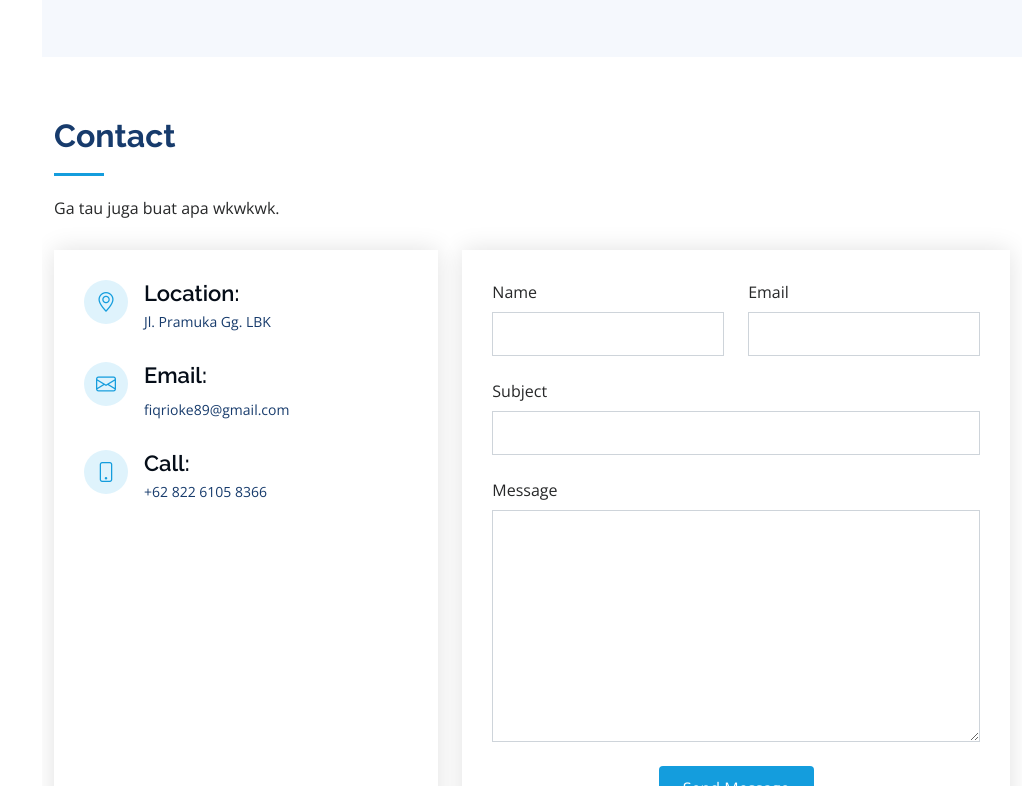
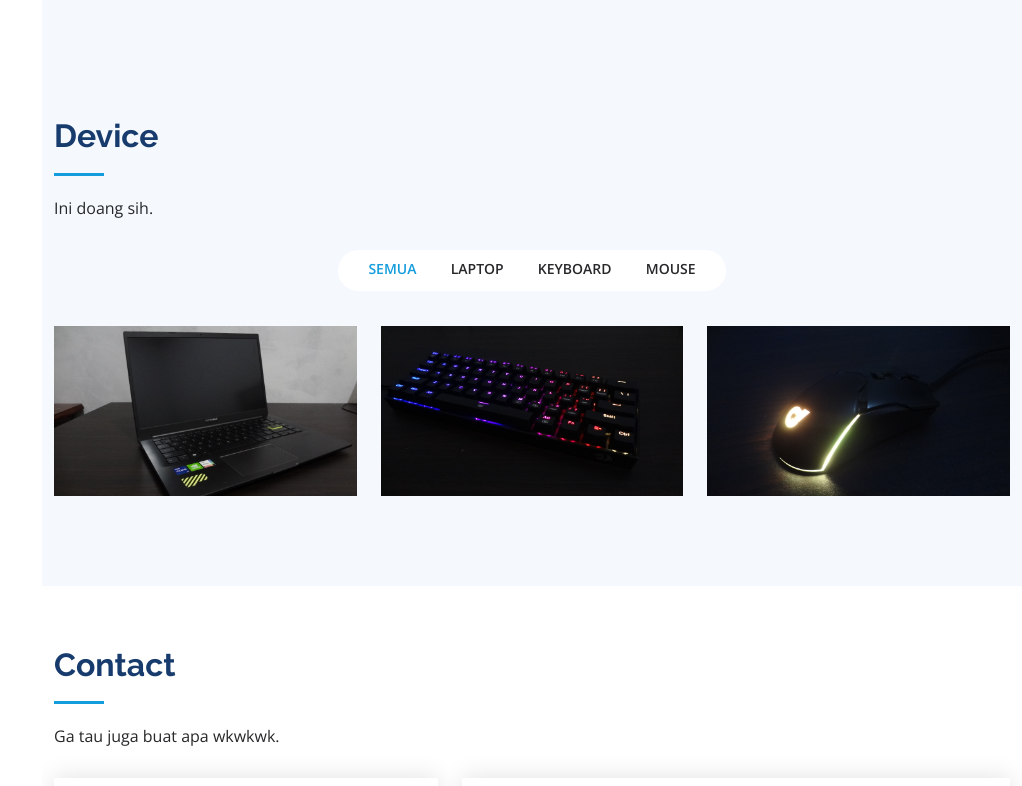
Before and after one commit to zizfiq/zizfiq.github.io, a plain HTML site: page index.html in a window 1280 px wide. Shown: the part 1730-2516 px from the top of the page, without its empty margins (258-1280 px from the left). Drawn offline with nearby package versions, Linux system fonts and the light colour scheme.

Commit message:
menambahkan kembali device

```diff
--- a/index.html
+++ b/index.html
@@ -54,7 +54,10 @@
               <a href="#about" class="nav-link scrollto"><i class="bx bx-user"></i> <span>About</span></a>
             </li>
             <li>
-              <a href="#skills" class="nav-link scrollto"><i class="bx bx-book-content"></i> <span>Skills</span></a>
+              <a href="#skills" class="nav-link scrollto"><i class="bx bx-user"></i> <span>Skills</span></a>
+            </li>
+            <li>
+              <a href="#portfolio" class="nav-link scrollto"><i class="bx bx-book-content"></i> <span>Device</span></a>
             </li>
             <li>
               <a href="#contact" class="nav-link scrollto"><i class="bx bx-envelope"></i> <span>Contact</span></a>
@@ -175,6 +178,60 @@
       </section>
       <!-- End Skills Section -->
 
+      <!-- ======= Portfolio Section ======= -->
+      <section id="portfolio" class="portfolio section-bg">
+        <div class="container">
+          <div class="section-title">
+            <h2>Device</h2>
+            <p>Ini doang sih.</p>
+          </div>
+
+          <div class="row" data-aos="fade-up">
+            <div class="col-lg-12 d-flex justify-content-center">
+              <ul id="portfolio-flters">
+                <li data-filter="*" class="filter-active">Semua</li>
+                <li data-filter=".filter-app">Laptop</li>
+                <li data-filter=".filter-card">Keyboard</li>
+                <li data-filter=".filter-web">Mouse</li>
+              </ul>
+            </div>
+          </div>
+
+          <div class="row portfolio-container" data-aos="fade-up" data-aos-delay="100">
+            <div class="col-lg-4 col-md-6 portfolio-item filter-app">
+              <div class="portfolio-wrap">
+                <img src="assets/img/portfolio-1.JPG" class="img-fluid" alt="" />
+                <div class="portfolio-links">
+                  <a href="assets/img/portfolio-details-1.JPG" data-gallery="portfolioGallery" class="portfolio-lightbox" title="Laptop Asus Vivobook K413EQ"><i class="bx bx-plus"></i></a>
+                  <a href="portfolio-details.html" title="More Details"><i class="bx bx-link"></i></a>
+                </div>
+              </div>
+            </div>
+
+            <div class="col-lg-4 col-md-6 portfolio-item filter-card">
+              <div class="portfolio-wrap">
+                <img src="assets/img/portfolio-4.JPG" class="img-fluid" alt="" />
+                <div class="portfolio-links">
+                  <a href="assets/img/portfolio-details-2.JPG" data-gallery="portfolioGallery" class="portfolio-lightbox" title="Keyboard Redragon K630"><i class="bx bx-plus"></i></a>
+                  <a href="portfolio-details.html" title="More Details"><i class="bx bx-link"></i></a>
+                </div>
+              </div>
+            </div>
+
+            <div class="col-lg-4 col-md-6 portfolio-item filter-web">
+              <div class="portfolio-wrap">
+                <img src="assets/img/portfolio-2.JPG" class="img-fluid" alt="" />
+                <div class="portfolio-links">
+                  <a href="assets/img/portfolio-details-3.JPG" data-gallery="portfolioGallery" class="portfolio-lightbox" title="Mouse dbe MG100"><i class="bx bx-plus"></i></a>
+                  <a href="portfolio-details.html" title="More Details"><i class="bx bx-link"></i></a>
+                </div>
+              </div>
+            </div>
+          </div>
+        </div>
+      </section>
+      <!-- End Portfolio Section -->
+
       <!-- ======= Contact Section ======= -->
       <section id="contact" class="contact">
         <div class="container">
```
